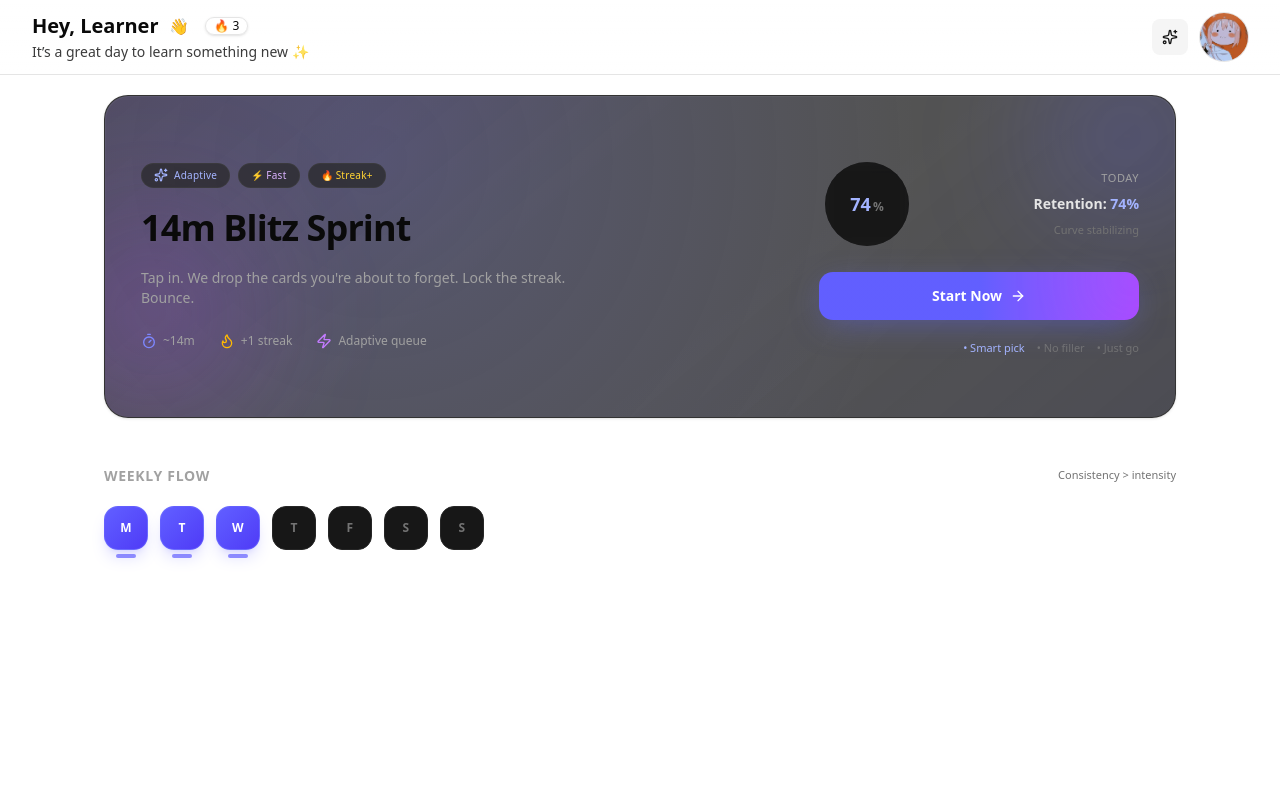
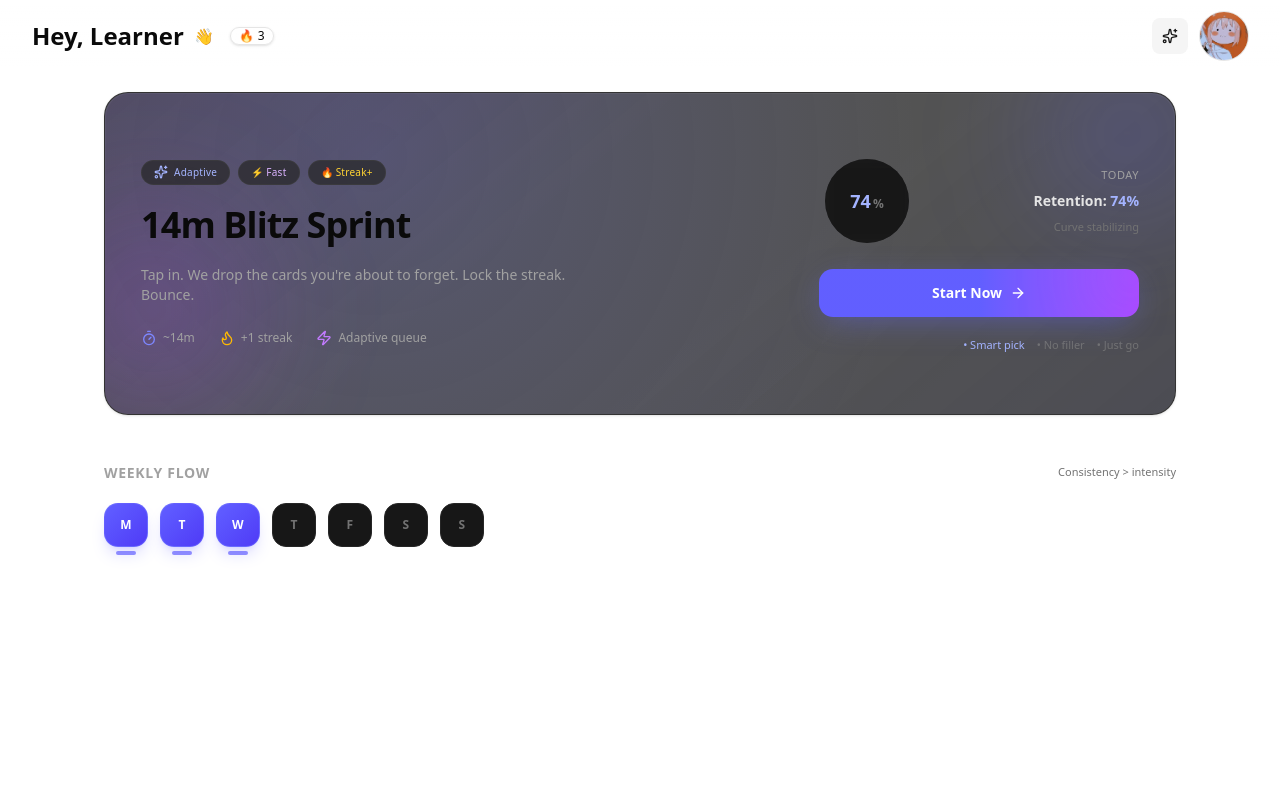
Before and after one commit to StarDust130/FinalQuest, a Next.js app: page / in a window 1280 px wide. Shown: the top 800 px of the page. Built offline with nearby package versions, Linux system fonts and the light colour scheme.

Commit message:
feat: update Header component styling and remove unused functions for cleaner code

```diff
--- a/src/components/pages/Home/Header.tsx
+++ b/src/components/pages/Home/Header.tsx
@@ -1,3 +1,4 @@
+/* eslint-disable @typescript-eslint/no-unused-vars */
 /* eslint-disable @typescript-eslint/no-explicit-any */
 "use client";
 
@@ -33,7 +34,6 @@ import { Separator } from "@/components/ui/separator";
 import {
   HelpCircle,
   Bug,
-  Edit3,
   Image as ImageIcon,
   Sparkles,
   Settings,
@@ -158,10 +158,6 @@ const Header = () => {
     [downscaleImage]
   );
 
-  const startEditingName = useCallback(() => {
-    setNameInput(userName);
-    setEditingName(true);
-  }, [userName]);
 
   const handleSurprise = useCallback(() => {
     const pick = SURPRISE_SUGGESTIONS[Math.floor(Math.random() * SURPRISE_SUGGESTIONS.length)];
@@ -174,12 +170,12 @@ const Header = () => {
         initial={prefersReducedMotion ? false : { y: -10, opacity: 0 }}
         animate={prefersReducedMotion ? { opacity: 1 } : { y: 0, opacity: 1 }}
         transition={{ duration: 0.2, ease: "easeOut" }}
-        className="sticky top-0 z-40 w-full px-4 md:px-8 py-3 flex items-center justify-between border-b bg-gradient-to-b from-background/70 to-background/40 backdrop-blur supports-[backdrop-filter]:bg-background/60"
+        className="sticky top-0 z-40 w-full px-4 md:px-8 py-3 flex items-center justify-between  bg-gradient-to-b from-background/70 to-background/40 backdrop-blur supports-[backdrop-filter]:bg-background/60"
       >
         {/* Left: Greeting + Streak */}
         <div className="min-w-0">
           <div className="flex items-center gap-2">
-            <h1 className="text-base md:text-xl font-semibold truncate">
+            <h1 className="text-2xl md:text-2xl font-semibold truncate">
               Hey, {userName}
             </h1>
             {!prefersReducedMotion && (
@@ -209,9 +205,6 @@ const Header = () => {
               <TooltipContent>{STREAK_COUNT}-day streak</TooltipContent>
             </Tooltip>
           </div>
-          <p className="text-xs md:text-sm mt-0.5 opacity-80 line-clamp-1">
-            It’s a great day to learn something new ✨
-          </p>
         </div>
 
         {/* Right: Actions */}
```
